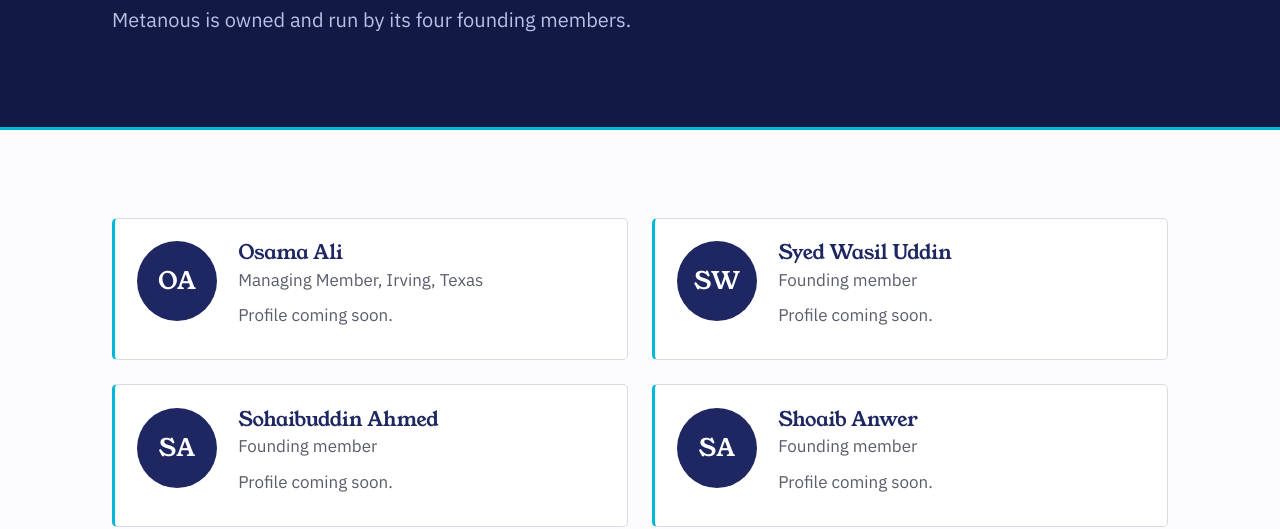
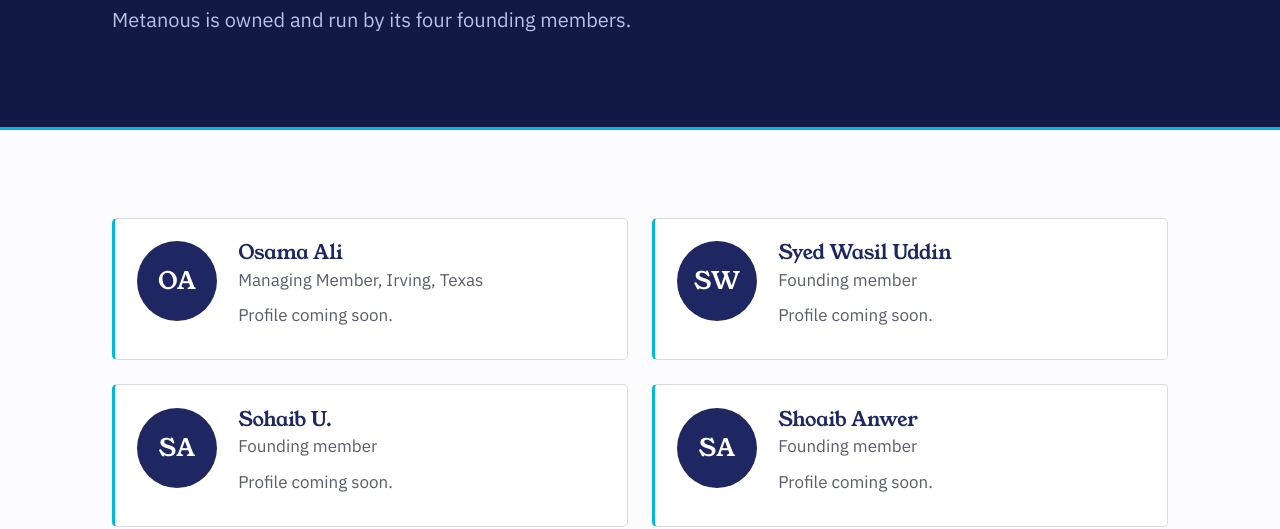
Before and after one commit to engineerwasil/metanous-website, a plain HTML site: page team.html in a window 1280 px wide. Shown: the part 277-806 px from the top of the page. Drawn offline with Linux system fonts and the light colour scheme.

```diff
--- a/team.html
+++ b/team.html
@@ -35,7 +35,7 @@
   </div>
 </header>
 <main id="main">
-<section class="page-head dark"><div class="wrap"><nav class="crumbs" aria-label="Breadcrumb"><ol><li><a href="index.html">Home</a></li><li><a href="about.html">About</a></li><li aria-current="page">Team</li></ol></nav><h1>Team</h1><p class="lede">Metanous is owned and run by its four founding members.</p></div></section><section class="section"><div class="wrap"><div class="people"><article class="person" id="osama-ali"><div class="mono" aria-hidden="true">OA</div><div><h2>Osama Ali</h2><p class="muted">Managing Member, Irving, Texas</p><p class="muted">Profile coming soon.</p></div></article><article class="person" id="syed-wasil-uddin"><div class="mono" aria-hidden="true">SW</div><div><h2>Syed Wasil Uddin</h2><p class="muted">Founding member</p><p class="muted">Profile coming soon.</p></div></article><article class="person" id="sohaibuddin-ahmed"><div class="mono" aria-hidden="true">SA</div><div><h2>Sohaibuddin Ahmed</h2><p class="muted">Founding member</p><p class="muted">Profile coming soon.</p></div></article><article class="person" id="shoaib-anwer"><div class="mono" aria-hidden="true">SA</div><div><h2>Shoaib Anwer</h2><p class="muted">Founding member</p><p class="muted">Profile coming soon.</p></div></article></div></div></section>
+<section class="page-head dark"><div class="wrap"><nav class="crumbs" aria-label="Breadcrumb"><ol><li><a href="index.html">Home</a></li><li><a href="about.html">About</a></li><li aria-current="page">Team</li></ol></nav><h1>Team</h1><p class="lede">Metanous is owned and run by its four founding members.</p></div></section><section class="section"><div class="wrap"><div class="people"><article class="person" id="osama-ali"><div class="mono" aria-hidden="true">OA</div><div><h2>Osama Ali</h2><p class="muted">Managing Member, Irving, Texas</p><p class="muted">Profile coming soon.</p></div></article><article class="person" id="syed-wasil-uddin"><div class="mono" aria-hidden="true">SW</div><div><h2>Syed Wasil Uddin</h2><p class="muted">Founding member</p><p class="muted">Profile coming soon.</p></div></article><article class="person" id="sohaibuddin-ahmed"><div class="mono" aria-hidden="true">SA</div><div><h2>Sohaib U.</h2><p class="muted">Founding member</p><p class="muted">Profile coming soon.</p></div></article><article class="person" id="shoaib-anwer"><div class="mono" aria-hidden="true">SA</div><div><h2>Shoaib Anwer</h2><p class="muted">Founding member</p><p class="muted">Profile coming soon.</p></div></article></div></div></section>
 </main>
 <section class="cta" aria-label="Start a project">
   <div class="wrap">
```
